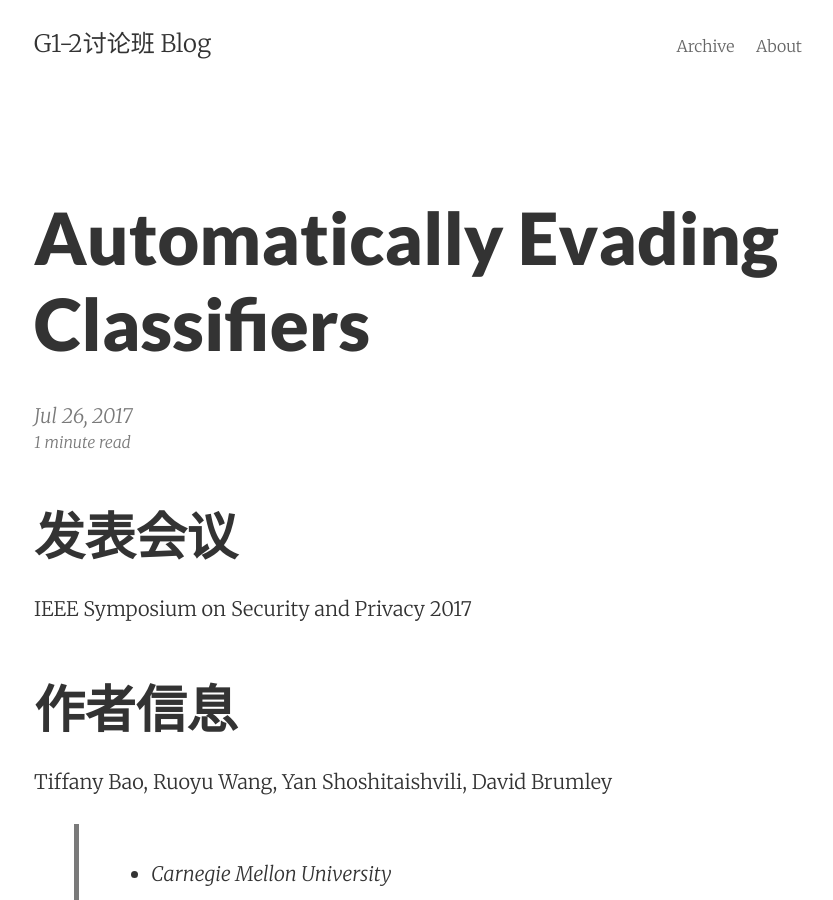
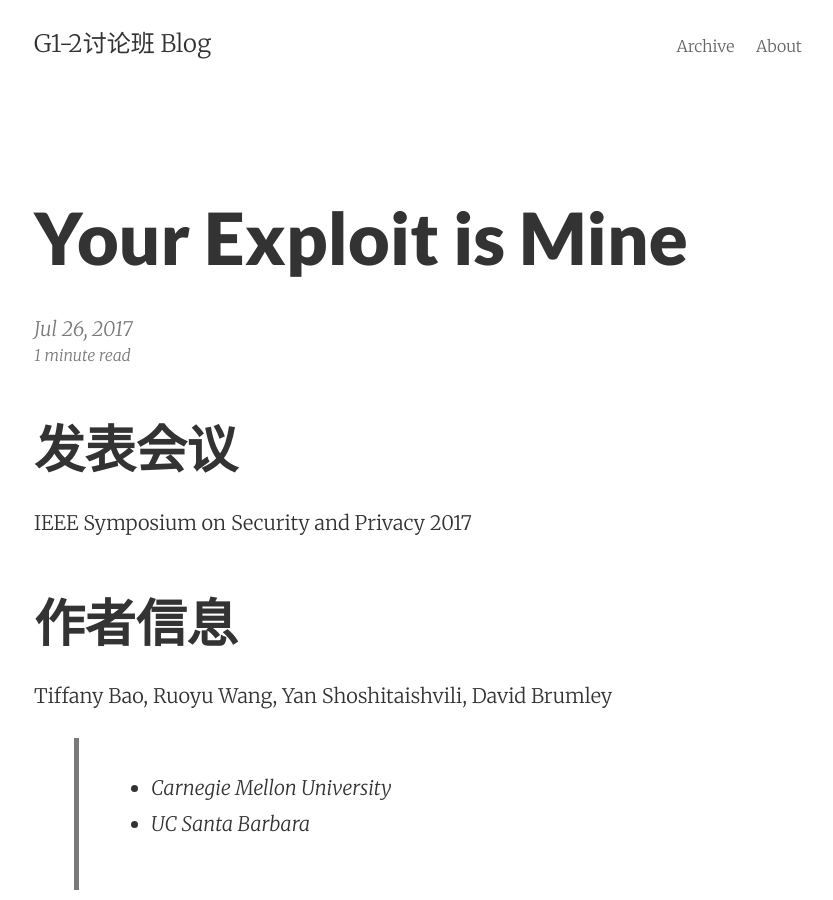
Before and after one commit to taolunban/taolunban.github.io, a Jekyll site: the page built from _posts/2017-07-26-Your Exploit is Mine: Automatic Shellcode Transplant for Remote Exploits.md, in a window 1280 px wide and 900 px high. Shown: the whole window, without its empty margins (222-1055 px from the left). Built offline with Jekyll 4.4.1, drawn with Linux system fonts in a browser that asks for light colours.

Commit message:
Update 2017-07-26-Your Exploit is Mine: Automatic Shellcode Transplant for Remote Exploits.md
test

```diff
--- a/_posts/2017-07-26-Your Exploit is Mine: Automatic Shellcode Transplant for Remote Exploits.md
+++ b/_posts/2017-07-26-Your Exploit is Mine: Automatic Shellcode Transplant for Remote Exploits.md
@@ -1,7 +1,7 @@
 ---
 layout: post
-permalink: 2017-05-24-Automatically Evading Classifiers
-title: Automatically Evading Classifiers
+permalink: 2017-07-26-Your Exploit is Mine
+title: Your Exploit is Mine
 ---
 
 ## 发表会议
```
